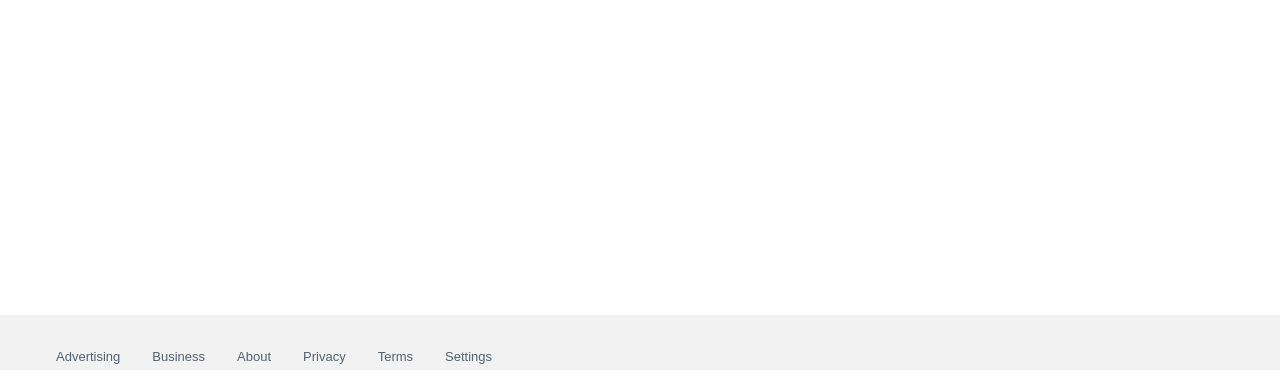
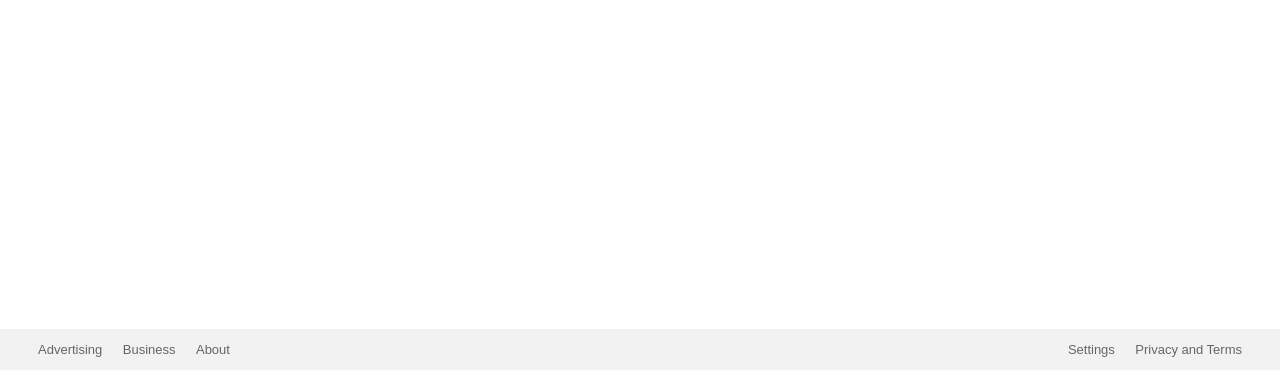
Before and after one commit to grahamperich/the_odin_project, a plain HTML site: page google-homepage/index.html in a window 1280 px wide. Shown: the part 430-816 px from the top of the page. Drawn offline with Linux system fonts and the light colour scheme.

Commit message:
polished footer and added hover shadows

```diff
--- a/google-homepage/css/style.css
+++ b/google-homepage/css/style.css
@@ -1,3 +1,5 @@
+/* global css stuff */
+
 html, body {
 width: 100%;
 height: 100%;
@@ -7,17 +9,15 @@ font-family: arial, sans-serif;
 line-height: 1.5;
 }
 
-
-
-/* global css stuff */
 .underline-on-hover:hover {text-decoration: underline;}
-.clear {clear: both;} /* always clear floats */
-
+.clear {clear: both;} /* to clear floats */
 .container {
   width: 980px;
   margin: 0 auto;
   position: relative;
 }
+
+
 
 /* Top Nav Bar */
 
@@ -45,7 +45,7 @@ nav ul li a img {
 
 
 
-/* Search bar stuff */
+/* Search Bar */
 .search-container {
   width: 360px;
   margin: 0 auto;
@@ -73,6 +73,12 @@ nav ul li a img {
 	display: inline;
 }
 
+.shadow:hover {
+  -webkit-box-shadow: 1px 1px 1px 1px #ccc;  /* Safari 3-4, iOS 4.0.2 - 4.2, Android 2.3+ */
+  -moz-box-shadow:    2px 2px 1px 2px #ccc;  /* Firefox 3.5 - 3.6 */
+  box-shadow:         2px 1px 1px 2px #ccc;  /* Opera 10.5, IE 9, Firefox 4+, Chrome 6+, iOS 5 */
+}
+
 
 h1, form {
 	text-align: center;
@@ -96,27 +102,36 @@ input[type=text]:focus {
 
 /* Footer Nav Bar */
 
-.footnav {
+.footer {
 	position: absolute;
 	width: 100%;
-	height: 55px;
-	overflow: hidden;
+  	overflow: hidden;
 	text-align: center;
 	left: 0;
 	bottom: 0;
 	right: 0;
 	background: #f2f2f2;
+	line-height: 40px;
 }
 
-.footnav ul li {
+
+.footer-left {
 	float: left;
-	list-style: none;
-	font-size: 13px;
-	padding: 16px;
-	color: rgba(44, 62, 80,.80);
+	margin-left: 30px;
 }
 
-.footnavright {
-	float: right
+.footer-right {
+	margin-right: 30px;
+	float: right;
+}
+
+.footer-right a, .footer-left a {
+	color: #666666;
+	text-decoration: none;
+	font-size: small;
+	font-family: Arial;
+	padding: 5px 8px 5px 8px;
+	display: inline;
+	list-style-type: none;
 
 }
--- a/google-homepage/index.html
+++ b/google-homepage/index.html
@@ -5,12 +5,12 @@
 
 		<title>Google Homepage</title>
 
-		<link rel="stylesheet" href="css/style.css">
+		<link rel="stylesheet" type="text/css" href="css/style.css">
 	</head>
 
 <body>
+
 <header>
-
 	<nav>
 	 	<ul>
 	 		<div class="topnav">
@@ -21,50 +21,43 @@
 		</ul>
 	</nav>
 
-	<div class="clear"></div>
+	<div class="clear"></div> <!-- clears float -->
+
 </header>
 
 
-	<div class="container">
+	<div class="container"> <!-- logo and search box -->
 
 		<h1><img src="images/logo.png"></h1>
+			<form>
+				<input type="text" name="Search">
+			</form>
 
-			<form>
-			<input type="text" name="Search">
-			</form>
 		<div class="search-container">
 		<ul>
+			<li><a href="#"><img src="images/search.png" class="shadow"></a></li>
+			<li><a href="#"><img src="images/lucky.png" class="shadow"></a></li>
+		</ul>
+		</div>	<!-- .search-container -->
+	</div><!-- .container -->
 
-			<li><a href="#"><img src="images/search.png"></a></li>
-			<li><a href="#"><img src="images/lucky.png"></a></li>
-
-		</ul>
-		</div>
+<div class="clear"></div> <!-- clears float -->
 
 
-
-
-	</div><!-- .container -->
-
-<div class="clear"></div>
-
-</body>
-
-	<div class="footnav">
-
-	<ul>
-		<li>Advertising</li>
-		<li>Business</li>
-		<li>About</li>
-			<li>Privacy</li>
-			<li>Terms</li>
-			<li>Settings</li>
-
-	</ul>
+<div class="footer">
+		<span class="footer-left">
+			<a href="#" class="underline-on-hover">Advertising</a>
+			<a href="#" class="underline-on-hover">Business</a>
+			<a href="#" class="underline-on-hover">About</a>
+		</span>
+		<span class="footer-right">
+			<a href="#" class="underline-on-hover">Settings</a>
+			<a href="#" class="underline-on-hover">Privacy and Terms</a>
+		</span>
 
 </div><!-- .footer -->
 
 
-
+</body>
 
 </html>
```
